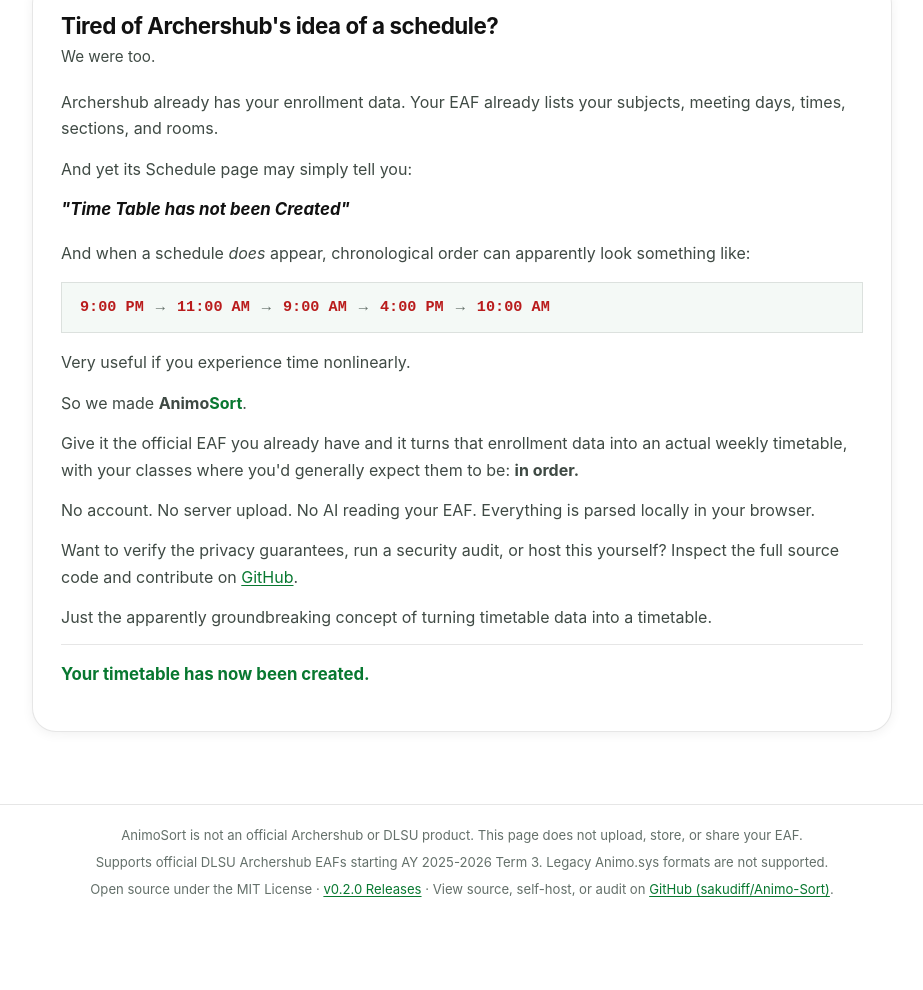
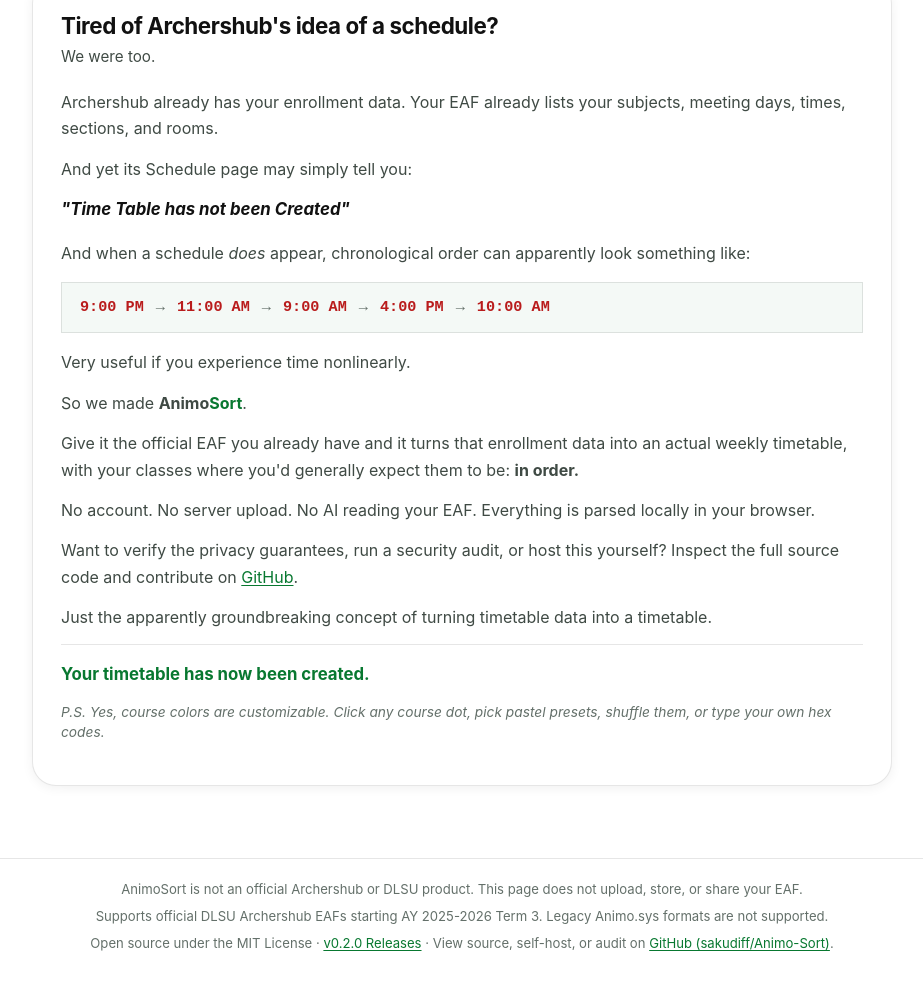
Before and after one commit to sakudiff/Animo-Sort, a website with bundled scripts: page index.html in a window 1280 px wide. Shown: the part 966-1956 px from the top of the page, without its empty margins (178-1101 px from the left). Before the commit the page ends 1912 px from the top, so only its background shows below. Built offline with nearby package versions, Linux system fonts and the light colour scheme.

Commit message:
docs: add note highlighting customizable course colors and hex codes

```diff
--- a/index.html
+++ b/index.html
@@ -150,6 +150,7 @@
           <p>Want to verify the privacy guarantees, run a security audit, or host this yourself? Inspect the full source code and contribute on <a href="https://github.com/sakudiff/Animo-Sort" target="_blank" rel="noopener noreferrer">GitHub</a>.</p>
           <p>Just the apparently groundbreaking concept of turning timetable data into a timetable.</p>
           <p class="story-punchline"><strong>Your timetable has now been created.</strong></p>
+          <p class="story-ps"><em>P.S. Yes, course colors are customizable. Click any course dot, pick pastel presets, shuffle them, or type your own hex codes.</em></p>
         </div>
       </div>
     </section>
--- a/styles.css
+++ b/styles.css
@@ -1172,6 +1172,13 @@ div[id*="netlify"] {
   color: var(--accent);
 }
 
+.story-ps {
+  margin-top: 10px;
+  font-size: 0.86rem;
+  color: var(--text-3);
+  line-height: 1.45;
+}
+
 .empty-state {
   border: 1px dashed var(--border);
   border-radius: var(--radius);
```
Also changed, not shown: README.md.
